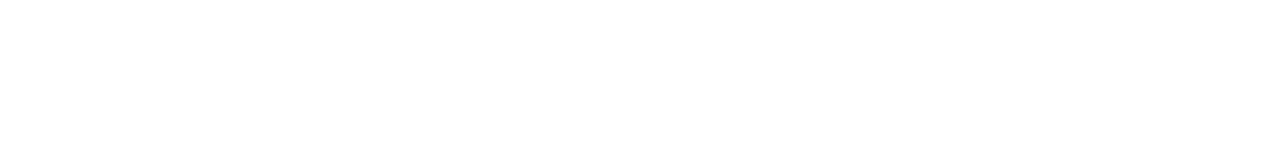
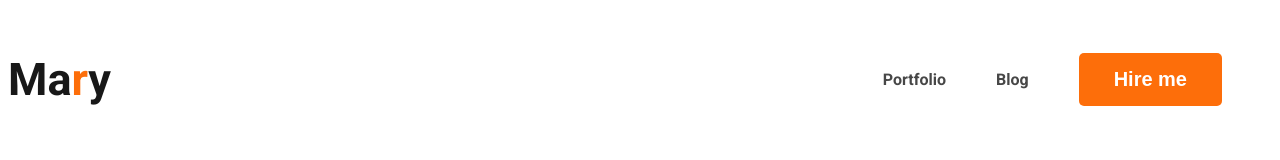
Before and after one commit to shimul950/developer-portfolio, a plain HTML site: page index.html in a window 1280 px wide. Drawn offline with Linux system fonts and the light colour scheme.

Commit message:
added nav

```diff
--- a/index.html
+++ b/index.html
@@ -5,9 +5,22 @@
     <meta http-equiv="X-UA-Compatible" content="IE=edge">
     <meta name="viewport" content="width=device-width, initial-scale=1.0">
     <title>Web developer portfolio</title>
+    <link rel="preconnect" href="https://fonts.googleapis.com">
+<link rel="preconnect" href="https://fonts.gstatic.com" crossorigin>
+<link href="https://fonts.googleapis.com/css2?family=Open+Sans:wght@800&family=Roboto:ital,wght@0,700;1,700&display=swap" rel="stylesheet">
+   <link rel="stylesheet" href="style/portfolio.css">
 </head>
 <body>
     <header>
+        <nav>
+            <h3 class="nav-title">Ma<span class="orange-text">r</span>y</h3>
+            <ul>
+                <li><a href="">Portfolio</a></li>
+                <li><a href="">Blog</a></li>
+                <li><button class="btn-primary">Hire me</button></li>
+            </ul>
+        </nav>
+
 
     </header>
 
--- /dev/null
+++ b/style/portfolio.css
@@ -0,0 +1,52 @@
+body {
+    font-family: 'Open Sans', sans-serif;
+    font-family: 'Roboto', sans-serif;
+
+}
+
+/* nav related style */
+nav {
+    display: flex;
+    justify-content: space-between;
+    align-items: center;
+}
+
+.nav-title {
+    color: var(--dark-01, #181818);
+    font-size: 45px;
+    font-weight: 800;
+
+}
+
+.orange-text {
+    color: #FD6E0A;
+}
+
+nav>ul {
+    display: flex;
+    align-items: center;
+}
+
+nav li {
+    list-style: none;
+    margin-right: 50px;
+
+}
+
+nav a {
+    text-decoration: none;
+    color: #474747;
+}
+
+.btn-primary {
+
+
+    border-radius: 5px;
+    background: #FD6E0A;
+    border: 0;
+    color: var(--white-color, #FFF);
+    font-size: 20px;
+    font-weight: 700;
+    padding: 15px 35px;
+
+}
```
